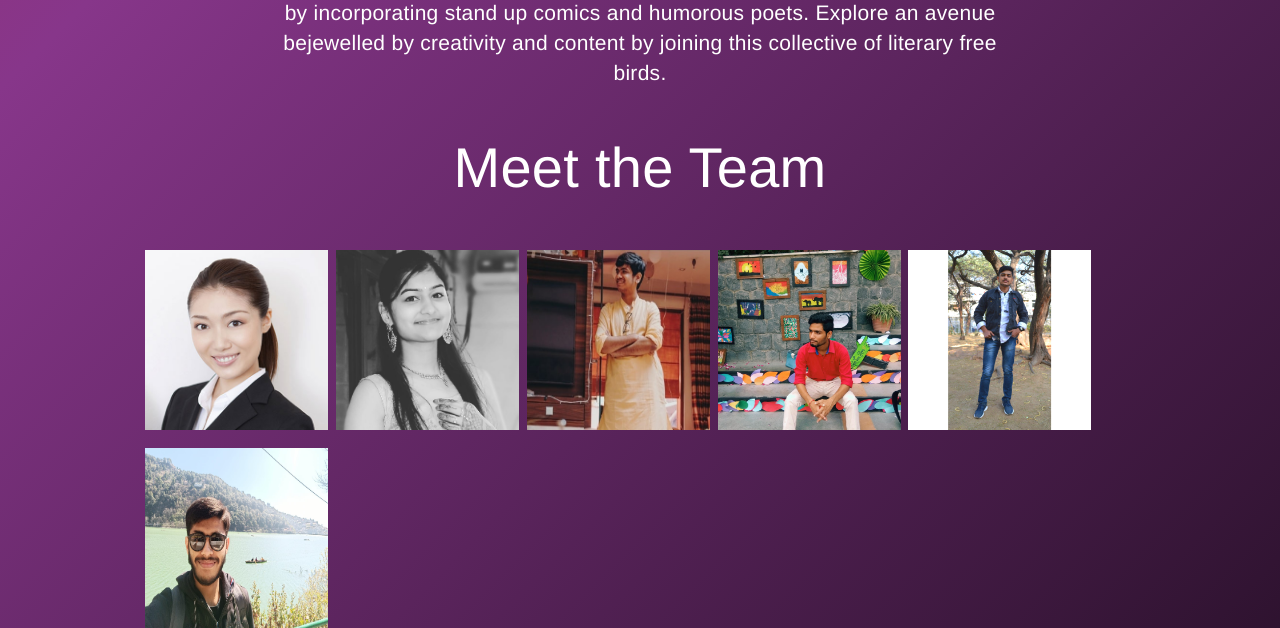
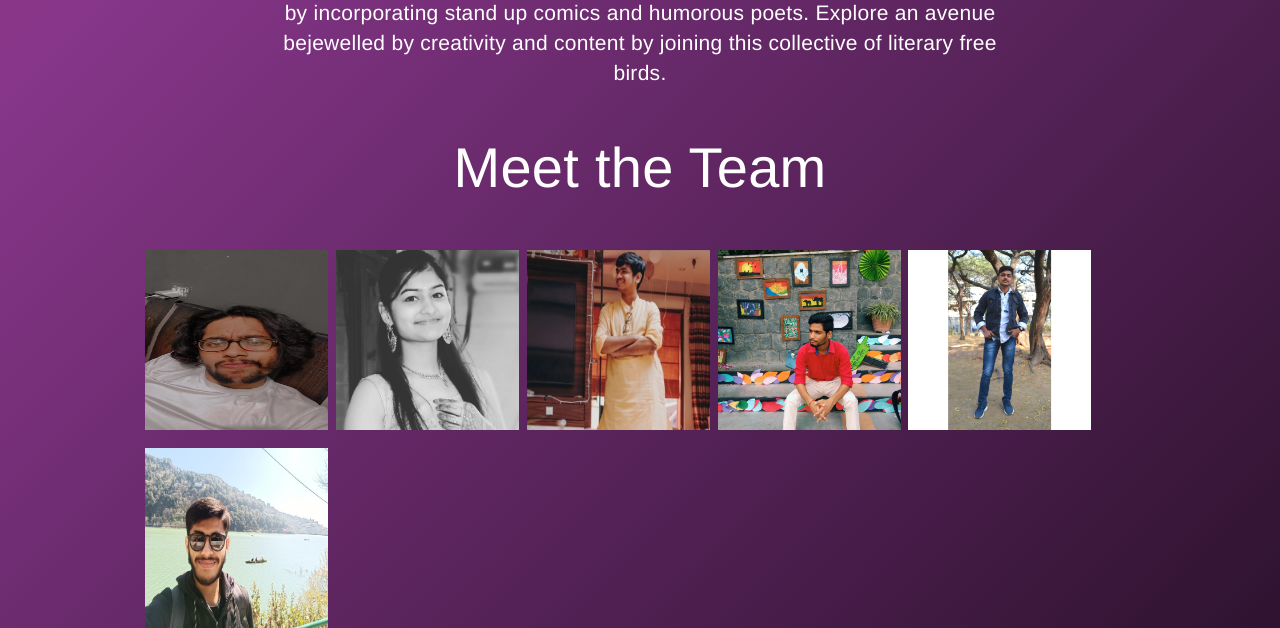
Before and after one commit to Alfaaz-ADGITM/Alfaaz-Adgitm, a Django app: page /about in a window 1280 px wide. Shown: the part 450-1078 px from the top of the page. Run offline with Django 3.2, Linux system fonts and the light colour scheme; some libraries are stand-ins or nearby versions.

Commit message:
About updated

```diff
--- a/member/templates/member/about.html
+++ b/member/templates/member/about.html
@@ -18,7 +18,7 @@
       <ul class="row biogrid" id="biogrid">
          <li class="col-xs-3">
             <div class="imgHolder">
-               <img alt="satyam" class="img-responsive" src="{% static 'images/team-15.jpg' %}">
+               <img alt="satyam" class="img-responsive" src="{% static 'images/satyam.jpeg' %}">
                <div class="description-box animateBottomName">Satyam Tyagi<br>President<a href="#" class="button " style="color: white; float: right;" data-toggle="modal" data-target="#myModal_1">Details</a></div>
                      <div class="modal fade" id="myModal_1" role="dialog" style="padding-top: 20%;">
                        <div class="modal-dialog">
@@ -27,7 +27,7 @@
                              <button type="button" class="close" data-dismiss="modal">&times;</button>
                            </div>
                            <div class="modal-body">
-                              <div class="modal_img"> <img alt="satyam" class="img-responsive" src="{% static 'images/team-15.jpg' %}" ></div>
+                              <div class="modal_img"> <img alt="satyam" class="img-responsive" src="{% static 'images/satyam.jpeg' %}" ></div>
                               <div class="modal_content"> <h2>Satyam</h2></div>
                            </div>
                            <div class="modal-footer">
```
Also changed, not shown: static/images/satyam.jpeg (added), static/images/team-15.jpg (deleted).
